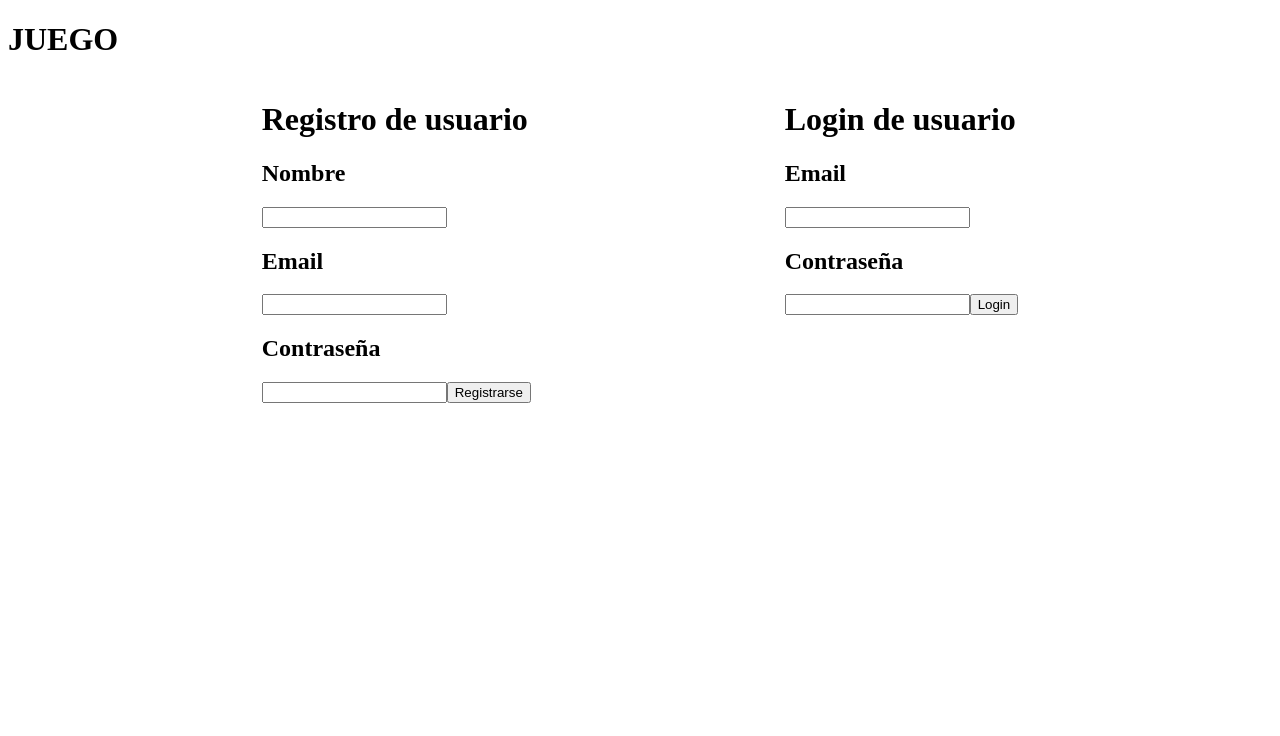
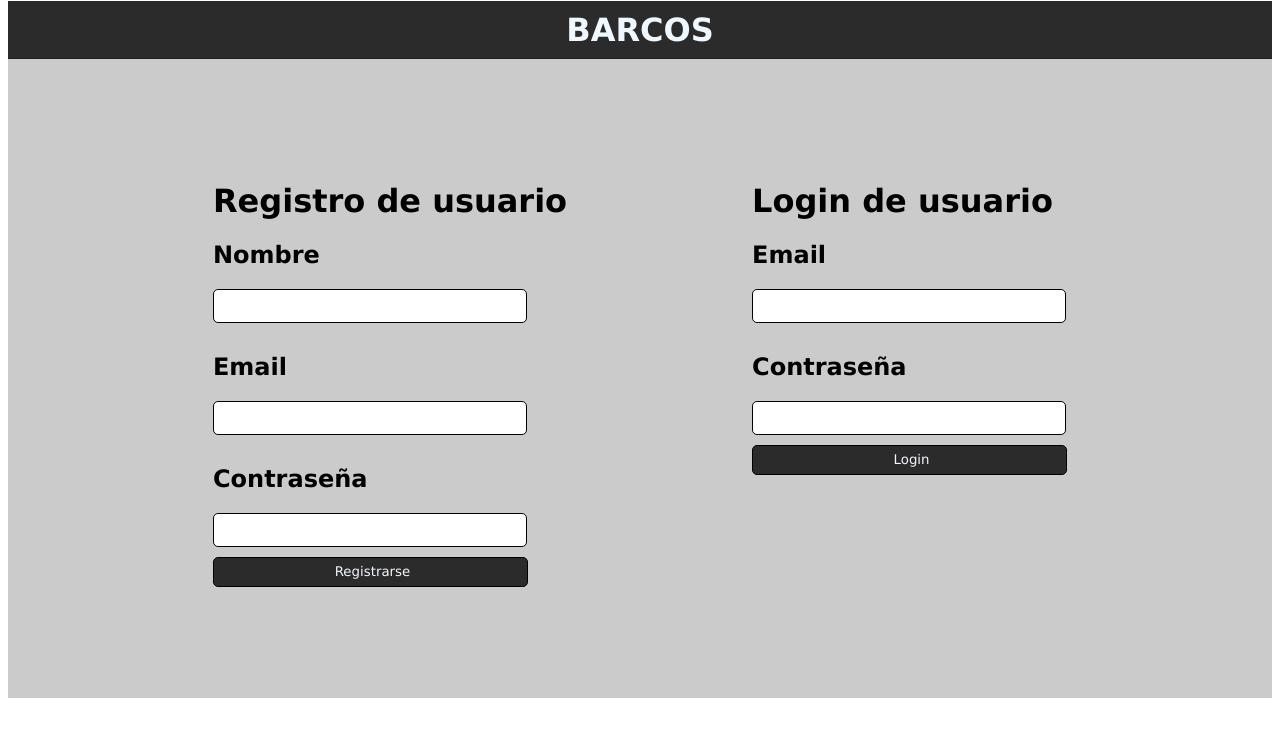
Before and after one commit to caesarnetyet/front-exam, an Angular app: page /home in a window 1280 px wide. Shown: the top 736 px of the page. Built offline with nearby package versions, Linux system fonts and the light colour scheme.

Commit message:
Algo de diseño al login y registro

```diff
--- a/src/app/app.component.css
+++ b/src/app/app.component.css
@@ -0,0 +1,12 @@
+h1
+{
+  background-color: rgb(44, 43, 43);
+  width: 100%;
+  height: 200%;
+  padding-top: 10px;
+  padding-bottom: 10px;
+  margin-top: -7px;
+  color: aliceblue;
+  font-family: 'Lucida Sans', 'Lucida Sans Regular', 'Lucida Grande', 'Lucida Sans Unicode', Geneva, Verdana, sans-serif;
+  text-align: center;
+}
--- a/src/app/app.component.html
+++ b/src/app/app.component.html
@@ -1,2 +1,2 @@
-<h1>JUEGO</h1>
+<h1>BARCOS</h1>
 <router-outlet></router-outlet>
--- a/src/app/components/users/formularios/formularios.component.css
+++ b/src/app/components/users/formularios/formularios.component.css
@@ -3,3 +3,36 @@
     justify-content: space-evenly;
 
 }
+.container
+{
+    position: relative;
+    margin-top: -22px;
+    display: flex;
+    flex-direction: column;
+    justify-content: center;
+    background-color: rgba(0, 0, 0, 0.205);
+    padding: 20px;
+    height: 600px;
+    font-family: 'Lucida Sans', 'Lucida Sans Regular', 'Lucida Grande', 'Lucida Sans Unicode', Geneva, Verdana, sans-serif;
+}
+input
+{
+    width: 300px;
+    height: 30px;
+    border-radius: 5px;
+    border: 1px solid black;
+    margin-bottom: 10px;
+    padding-left: 10px;
+}
+button
+{
+    width: 315px;
+    height: 30px;
+    border-radius: 5px;
+    border: 1px solid black;
+    margin-bottom: 10px;
+    padding-left: 10px;
+    background-color: rgb(44, 43, 43);
+    color: aliceblue;
+    font-family: 'Lucida Sans', 'Lucida Sans Regular', 'Lucida Grande', 'Lucida Sans Unicode', Geneva, Verdana, sans-serif;
+}
--- a/src/app/components/users/formularios/formularios.component.html
+++ b/src/app/components/users/formularios/formularios.component.html
@@ -1,4 +1,5 @@
-<div class="form-wrapper">
+<div class="container">
+  <div class="form-wrapper">
 
     <form (ngSubmit)="onSubmit()" [formGroup]="registerForm">
     <h1>Registro de usuario</h1>
@@ -8,6 +9,7 @@
     <input type="text" formControlName="email" >
     <h2>Contraseña</h2>
     <input type="password" formControlName="password">
+    <br>
     <button type="submit">Registrarse</button>
     </form>
     <form (ngSubmit)="onLogin()" [formGroup]="loginForm">
@@ -15,9 +17,10 @@
     <h2>Email</h2>
     <input type="text" formControlName="email" >
     <h2>Contraseña</h2>
-    <input type="password" formControlName="password">
+    <input type="password" formControlName="password"><br>
     <button type="submit">Login</button>
     </form>
 
 
   </div>
+</div>
--- a/src/app/components/users/formularios/formularios.component.ts
+++ b/src/app/components/users/formularios/formularios.component.ts
@@ -42,6 +42,7 @@ export class FormulariosComponent {
     if (this.loginForm.invalid) return console.log('formulario invalido', this.loginForm.invalid)
     this.UserService.login(this.loginForm.value as User).subscribe(
       (data) => {
+        console.log(data);
         localStorage.setItem('token', data.token);
         this.router.navigate(['/menu']);
       }
```
Also changed, not shown: 1 other file (tests, documents, lock files or other folders).
